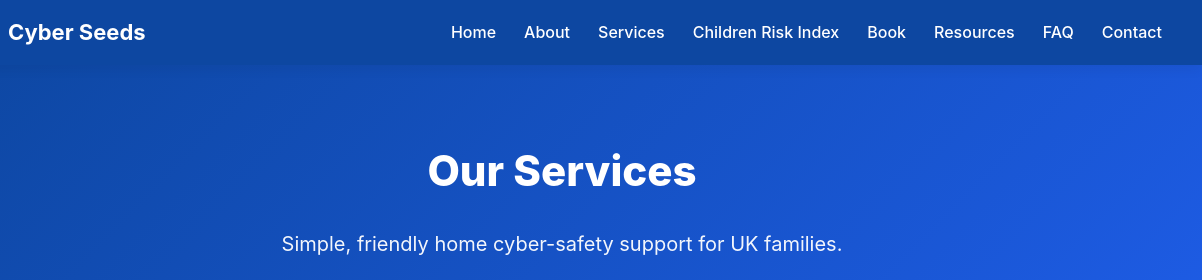
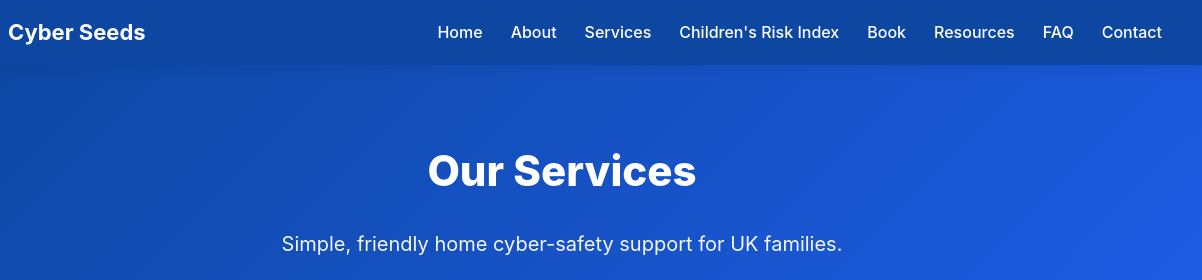
Before and after one commit to CyberSeeds-uk/CyberSeeds-uk.github.io, a plain HTML site: page services/index.html in a window 1280 px wide. Shown: the top 280 px of the page, 78-1280 px from the left. Drawn offline with Linux system fonts and the light colour scheme.

Commit message:
Update index.html

```diff
--- a/services/index.html
+++ b/services/index.html
@@ -20,7 +20,7 @@
   <li><a href="/">Home</a></li>
   <li><a href="/about/">About</a></li>
   <li><a href="/services/">Services</a></li>
-  <li><a href="/children-risk-index/">Children Risk Index</a></li>
+  <li><a href="/children-risk-index/">Children's Risk Index</a></li>
   <li><a href="/book/">Book</a></li>
   <li><a href="/resources/">Resources</a></li>
   <li><a href="/faq/">FAQ</a></li>
```
